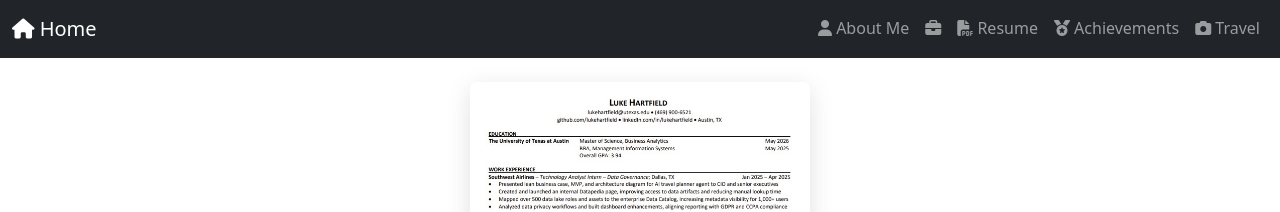
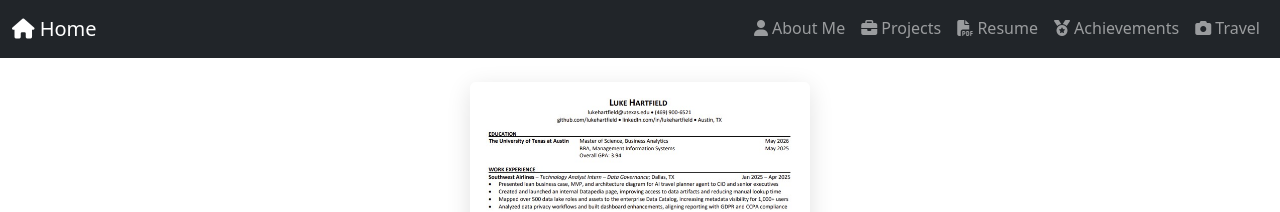
Before and after one commit to lukehartfield/lukehartfield.github.io, a Jekyll site: the page built from resume.md, in a window 1280 px wide. Shown: the top 212 px of the page. Built offline with Jekyll 4.4.1, drawn with Linux system fonts in a browser that asks for light colours.

Commit message:
Add non-breaking space to Projects link

```diff
--- a/_includes/header.html
+++ b/_includes/header.html
@@ -19,7 +19,7 @@
         </li>
         <li class="nav-item">
   <a class="nav-link" href="{{ '/projects/' | relative_url }}">
-    <span class="fas fa-briefcase"></span>
+    <span class="fas fa-briefcase"></span>&nbsp;Projects
   </a>
 </li>
 
```
